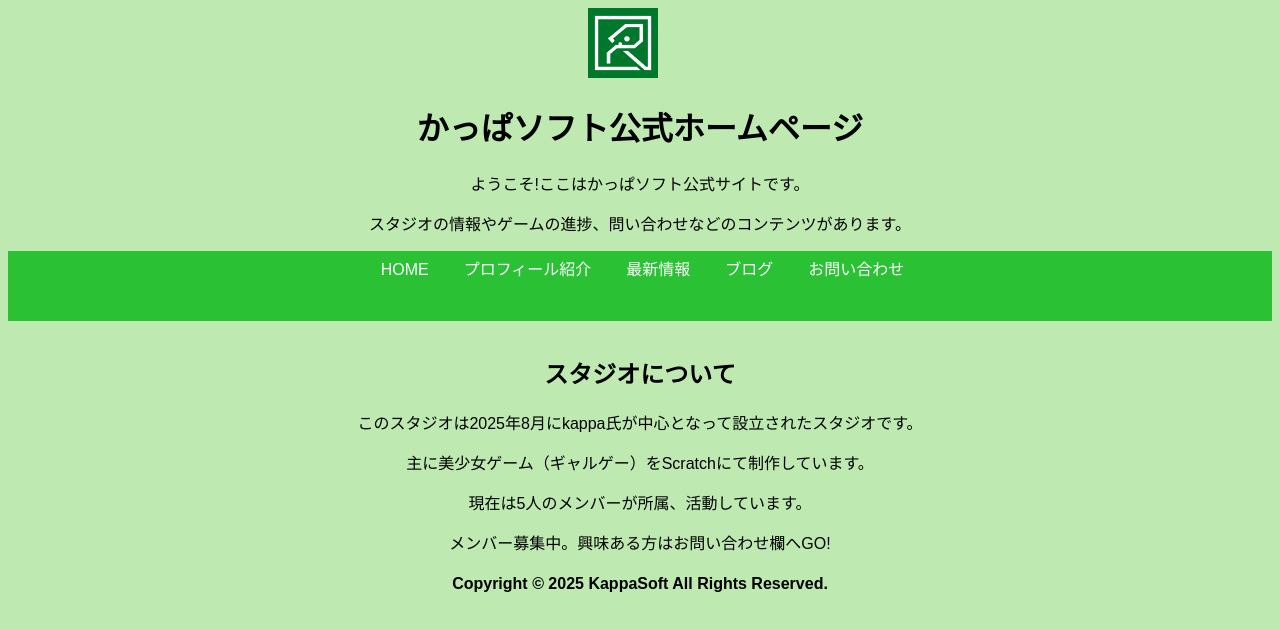
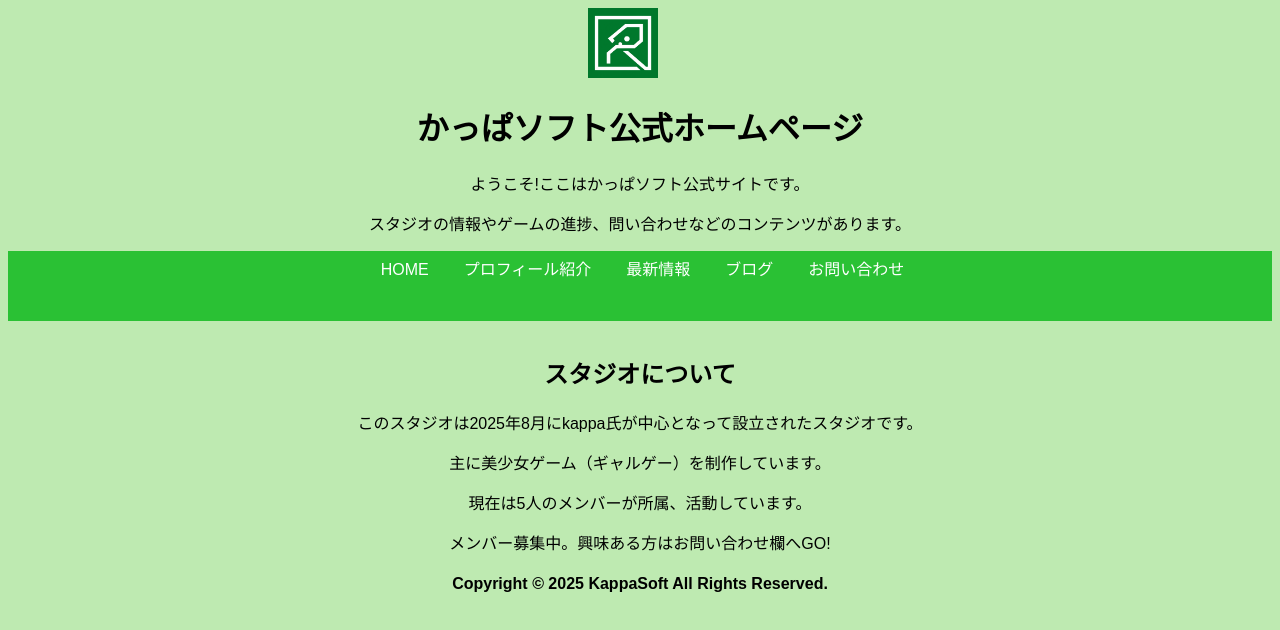
Before and after one commit to Hansei-koubo/KappaSoft, a website: page index.html in a window 1280 px wide. Drawn offline with Linux system fonts and the light colour scheme.

Commit message:
Update index.html
一部削除を行った。

```diff
--- a/index.html
+++ b/index.html
@@ -29,7 +29,7 @@
   <h1>　</h1>
 <h1>スタジオについて</h1>
  <p>このスタジオは2025年8月にkappa氏が中心となって設立されたスタジオです。</p>
- <p>主に美少女ゲーム（ギャルゲー）をScratchにて制作しています。</p>
+ <p>主に美少女ゲーム（ギャルゲー）を制作しています。</p>
 <p>現在は5人のメンバーが所属、活動しています。</p>
 <p>メンバー募集中。興味ある方はお問い合わせ欄へGO!</p>
 <h4>Copyright © 2025 KappaSoft All Rights Reserved.</h4>
@@ -47,4 +47,5 @@
   </script>
 </nav>
 </body>
+
 </html>
```
